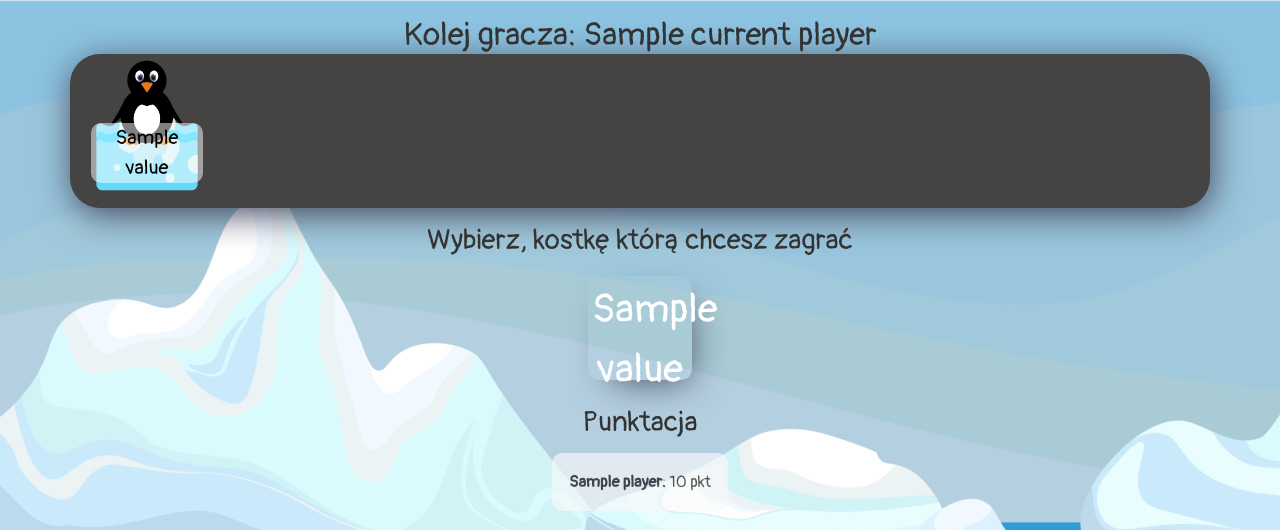
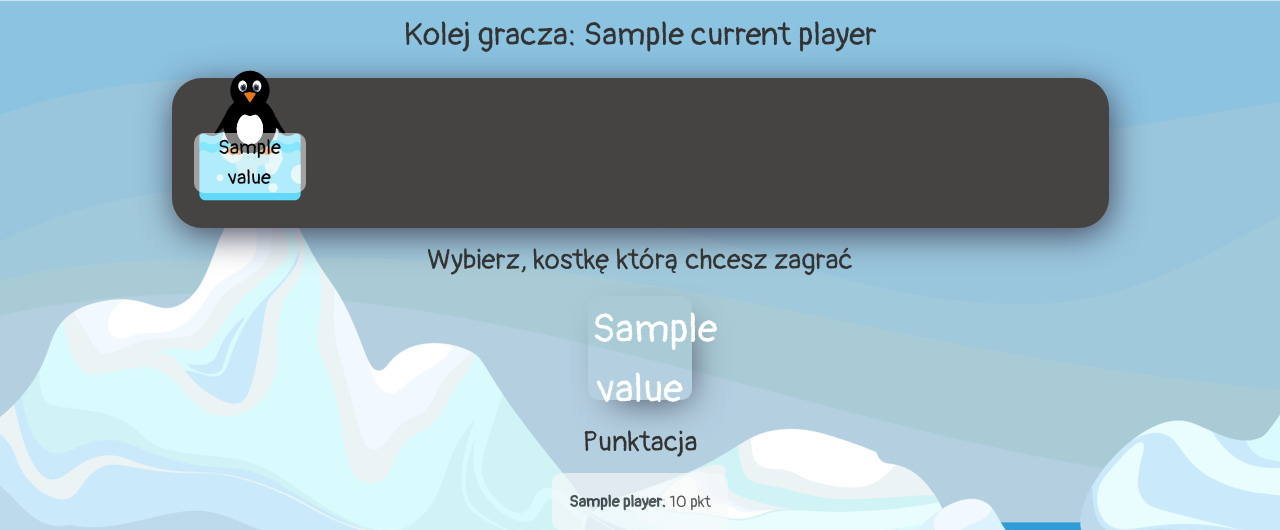
Before and after one commit to radekchybowski/RunningSnails, a Flask app: template templates/game.html in a window 1280 px wide. Shown: the top 530 px of the page. Run offline with Flask 3, Linux system fonts and the light colour scheme; the template is opened without the code that fills it: most values are stand-ins (such as "Sample title", 1, 10 or a date in 2020); parts of the project's set-up code (start-up, migrations or seed data) failed here and were passed over.

Commit message:
Revert "playing with css"
This reverts commit 59be385afd466ffca6c83bcc7cd35914e431ead6.

```diff
--- a/app.py
+++ b/app.py
@@ -143,4 +143,4 @@
 
 
 if __name__ == '__main__':
-    app.run(debug=True)
+    app.run(port=12127, debug=True)
--- a/classes/Game.py
+++ b/classes/Game.py
@@ -105,7 +105,7 @@ class Game:
     def nextPlayer(self):
         self.currentPlayer = self.players[self.players.index(self.currentPlayer) - 1]
 
-    def cpu_next_move(self, player=Player('CPU', ['',''])):
+    def cpu_next_move(self, player=Player('CPU')):
 
         dices_weights = []
 
--- a/static/css/main.css
+++ b/static/css/main.css
@@ -74,9 +74,9 @@ h1 {
 }
 
 .board {
-    /*display: inline-block;*/
-    /*padding: 10px 25px;*/
-    /*width: 937px;*/
+    display: inline-block;
+    padding: 10px 25px;
+    width: 937px;
     background-color: #464343;
     border-radius: 30px;
     -webkit-box-shadow: 2px 7px 35px -1px rgba(66, 68, 90, 1);
--- a/templates/game.html
+++ b/templates/game.html
@@ -12,9 +12,9 @@
             <h2>Kolej gracza: {{ gra.currentPlayer.name }}</h2>
         </div>
     </div>
-    <div class="board row row-cols-6 g-4 g-lg-4">
+    <div class="board">
+        <div class="row">
         {% for pole in gra.board %}
-            <div class="col">
             <div class="board-field bg-image{% if pole.type == "grzyb" %} mushroom {% endif %}">
                 <div class="penguins">
                     {% for snail in pole.snails %}
@@ -155,9 +155,8 @@
                     {% endif %}
                 </div>
             </div>
+        {% endfor %}
     </div>
-
-        {% endfor %}
     </div>
     <div class="row">
         <div class="col-12 my-3">
```
Lines whose indentation alone changed are shown as unchanged.
